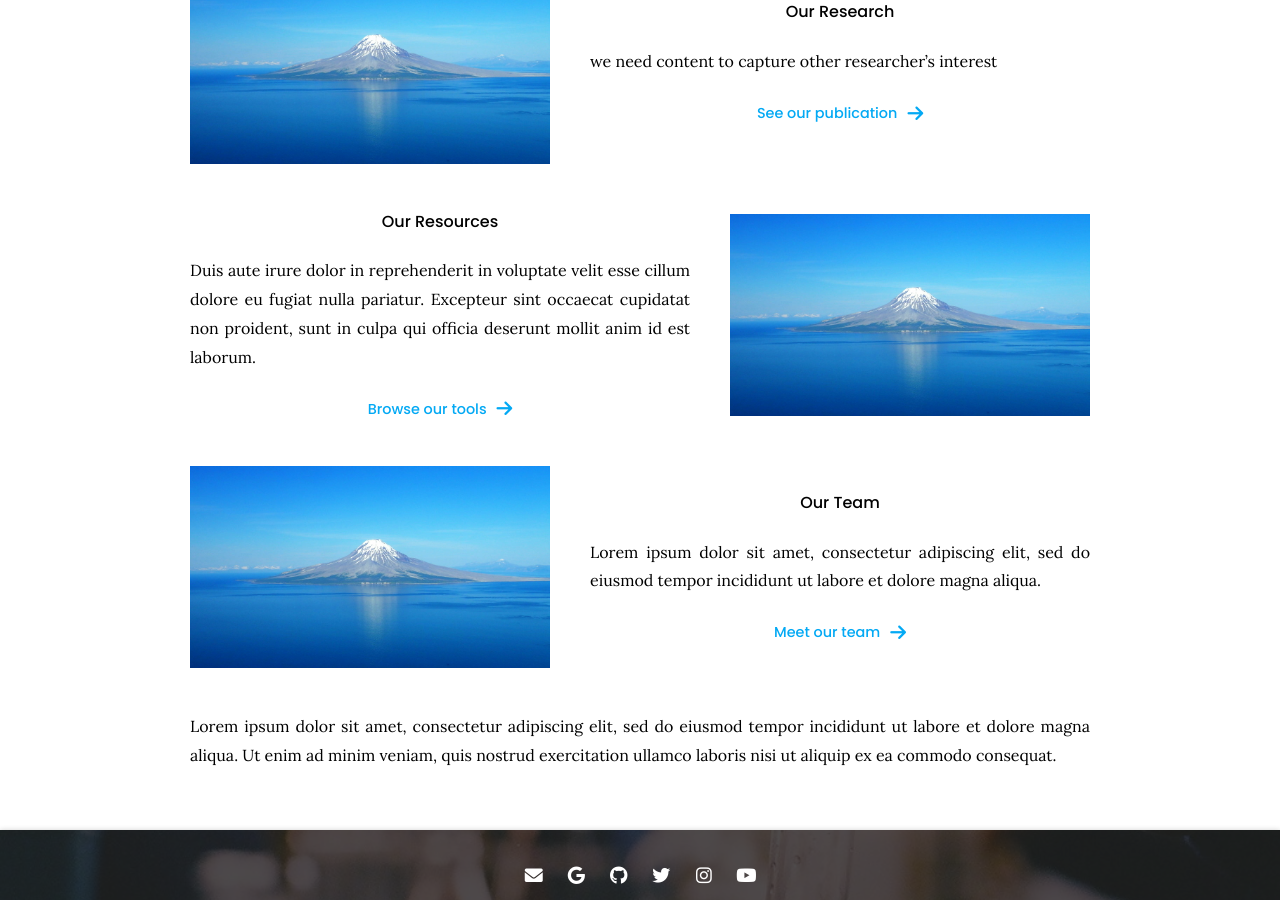
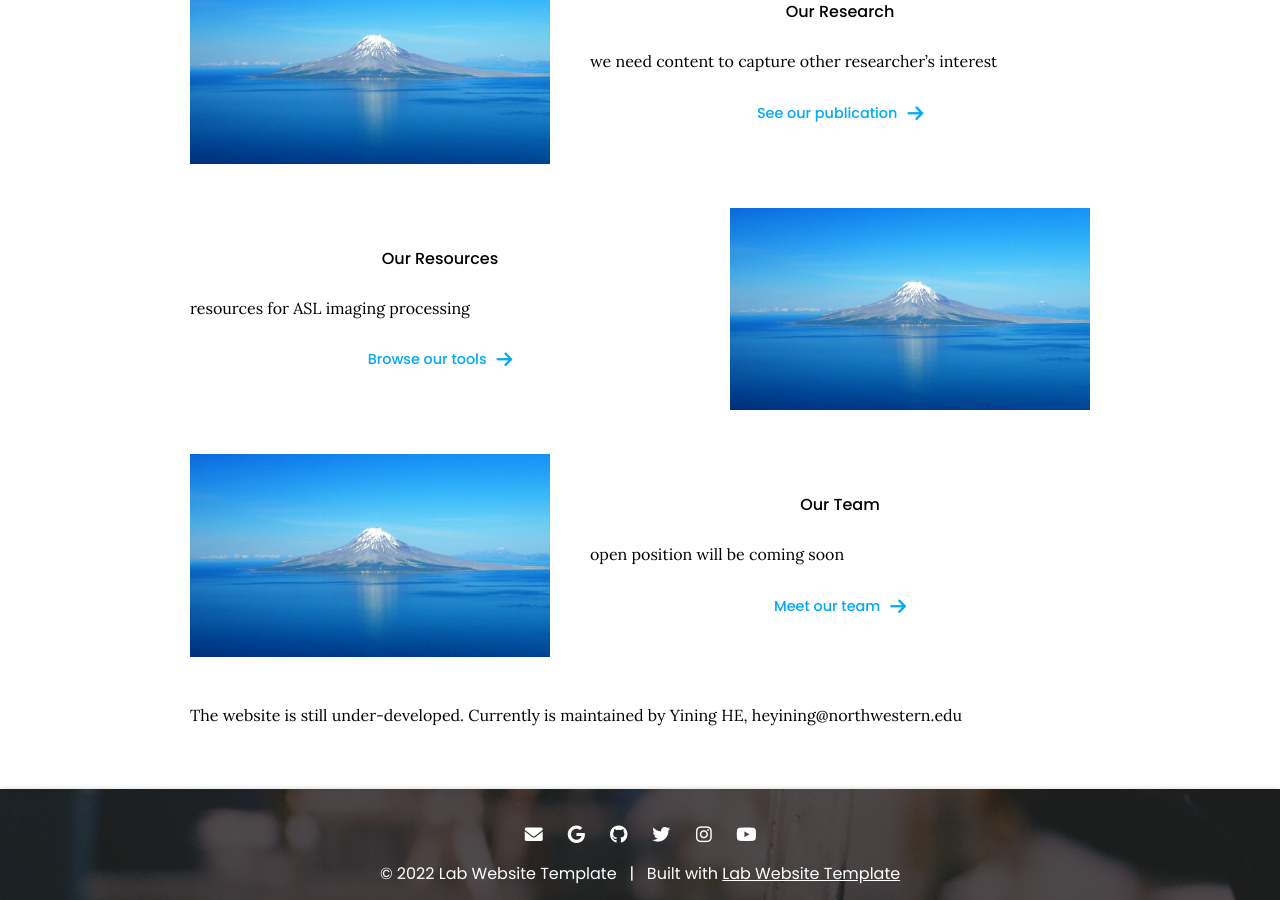
Before and after one commit to Ellison0920/lab-website, a Jekyll site: the page built from index.md, in a window 1280 px wide and 900 px high, scrolled down 811 px. Built offline with Jekyll 4.4.1, drawn with Linux system fonts in a browser that asks for light colours; some of the changed text lies outside the part shown.

Commit message:
update some content

```diff
--- a/index.md
+++ b/index.md
@@ -56,8 +56,7 @@ we need content to capture other researcher's interest
 %}
 
 {% capture text %}
-Duis aute irure dolor in reprehenderit in voluptate velit esse cillum dolore eu fugiat nulla pariatur.
-Excepteur sint occaecat cupidatat non proident, sunt in culpa qui officia deserunt mollit anim id est laborum.
+resources for ASL imaging processing
 
 {%
   include link.html
@@ -79,7 +78,7 @@ Excepteur sint occaecat cupidatat non proident, sunt in culpa qui officia deseru
 %}
 
 {% capture text %}
-Lorem ipsum dolor sit amet, consectetur adipiscing elit, sed do eiusmod tempor incididunt ut labore et dolore magna aliqua.
+open position will be coming soon
 
 {%
   include link.html
@@ -99,5 +98,4 @@ Lorem ipsum dolor sit amet, consectetur adipiscing elit, sed do eiusmod tempor i
   text=text
 %}
 
-Lorem ipsum dolor sit amet, consectetur adipiscing elit, sed do eiusmod tempor incididunt ut labore et dolore magna aliqua.
-Ut enim ad minim veniam, quis nostrud exercitation ullamco laboris nisi ut aliquip ex ea commodo consequat.
+The website is still under-developed. Currently is maintained by Yining HE, heyining@northwestern.edu
```
Also changed, not shown: other parts of index.md (+1 -1 lines), team/index.md (+6 -1 lines).
